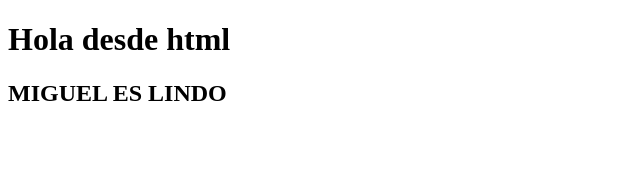
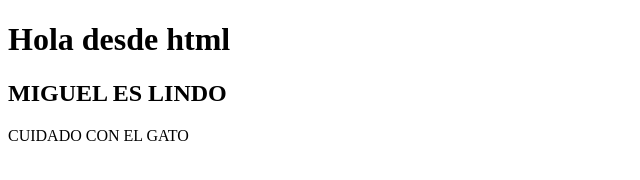
Before and after one commit to miguelcarrizo-ies21/git-miguel, a plain HTML site: page index.html in a window 1280 px wide. Shown: the whole page, without its empty margins (0-640 px from the left). Drawn offline with Linux system fonts and the light colour scheme.

Commit message:
cuarto commit

```diff
--- a/index.html
+++ b/index.html
@@ -8,5 +8,7 @@
 <body>
     <h1>Hola desde html</h1>
     <h2>MIGUEL ES LINDO</h2>
+    CUIDADO CON EL GATO
+
 </body>
 </html>
```
